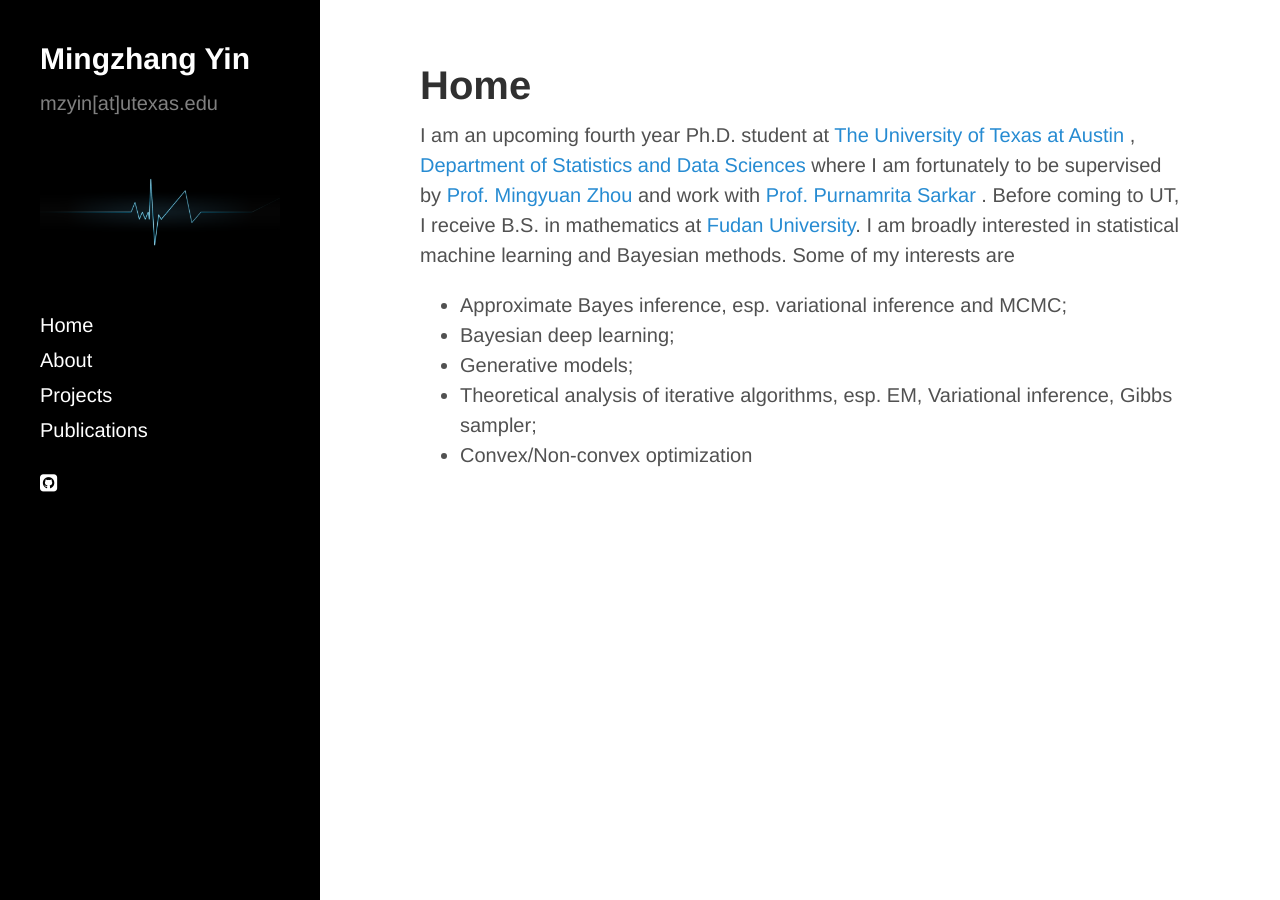
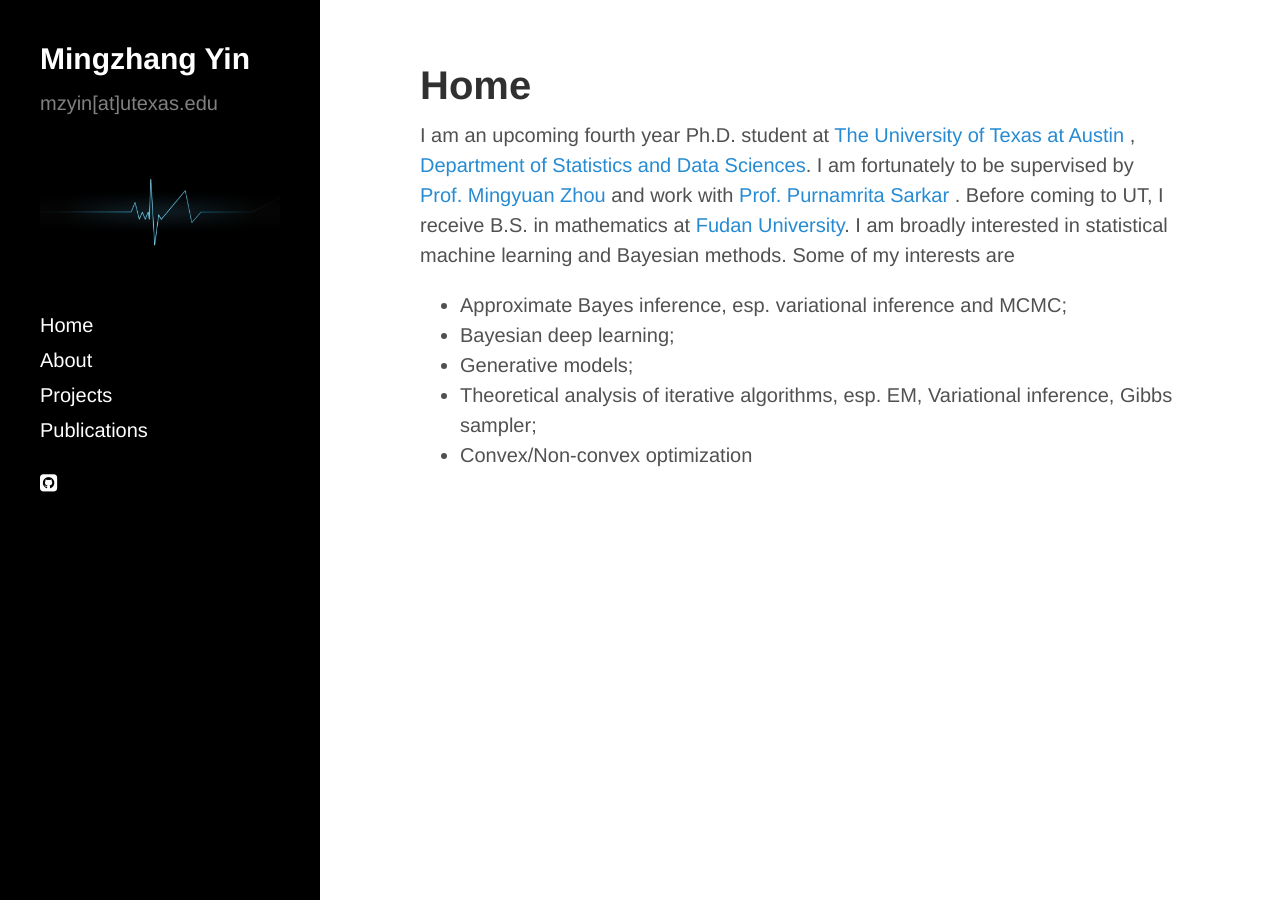
Before and after one commit to mingzhang-yin/mingzhang-yin.github.io, a Jekyll site: the page built from index.md, in a window 1280 px wide. Built offline with Jekyll 4.4.1, drawn with Linux system fonts in a browser that asks for light colours; nearby versions of some CDN libraries.

Commit message:
Update index.md

```diff
--- a/index.md
+++ b/index.md
@@ -11,8 +11,7 @@
 <div class="row">
   <p>
   I am an upcoming fourth year Ph.D. student at
-  <a href="https://www.utexas.edu">The University of Texas at Austin</a> , <a href="https://stat.utexas.edu">Department of Statistics and Data Sciences</a>
-  where I am fortunately to be supervised by
+  <a href="https://www.utexas.edu">The University of Texas at Austin</a> , <a href="https://stat.utexas.edu">Department of Statistics and Data Sciences</a>. I am fortunately to be supervised by
   <a href="https://mingyuanzhou.github.io">Prof. Mingyuan Zhou</a> and work with   <a href="https://psarkar.github.io"> Prof. Purnamrita Sarkar </a>.  Before coming to UT, I receive B.S. in mathematics at <a href="http://www.fudan.edu.cn/en/"> Fudan University</a>.
   I am broadly interested in statistical machine learning and Bayesian methods. Some of my interests are
   <p>
```
